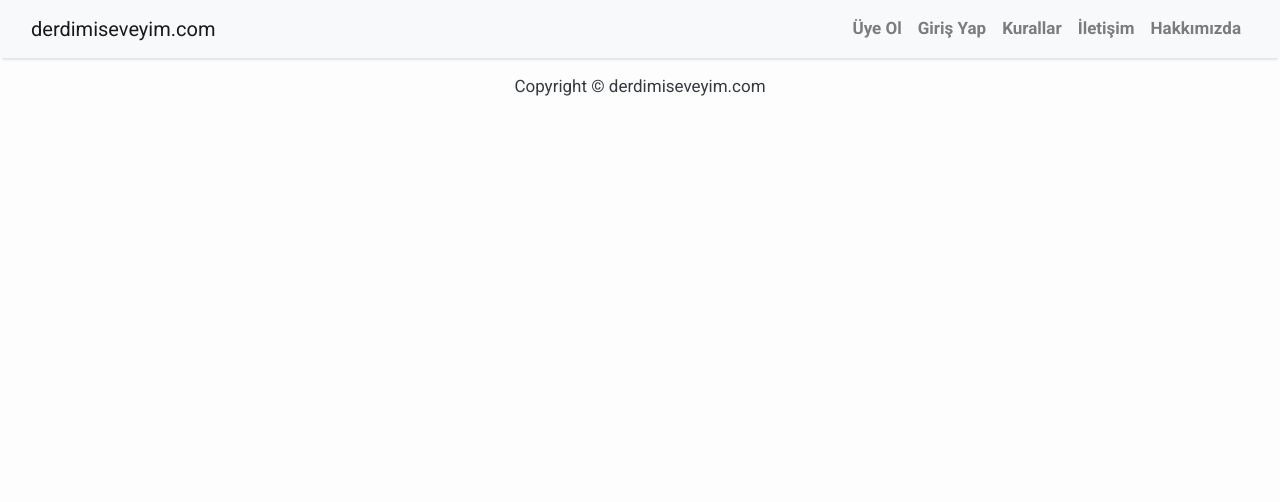
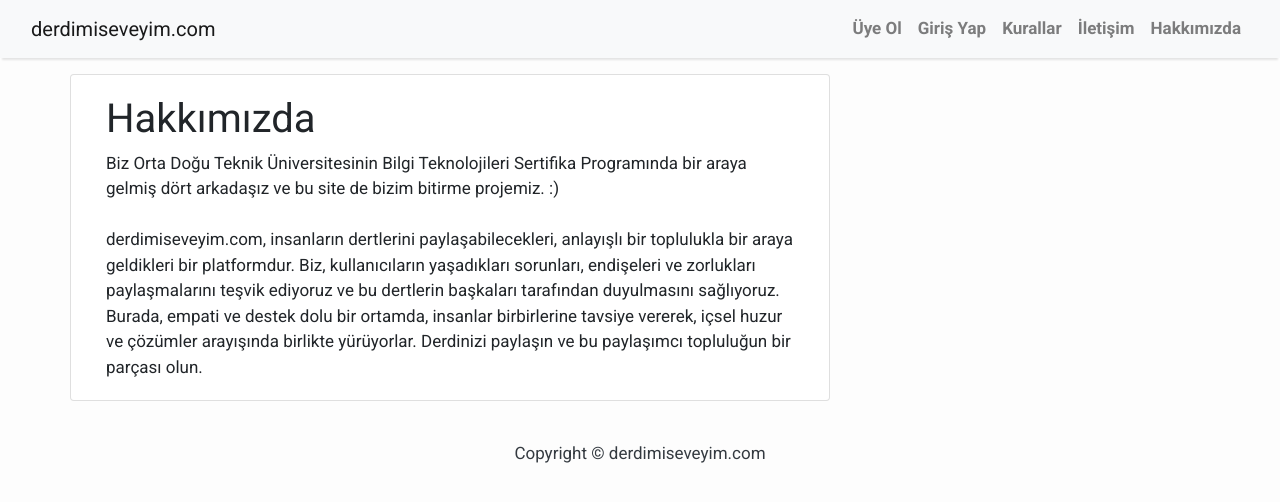
Before and after one commit to abdullahtuna/derdimiseveyim, a Django app: page /about/ in a window 1280 px wide. Shown: the top 502 px of the page. Run offline with Django 4.2, Linux system fonts and the light colour scheme; some libraries are stand-ins or nearby versions.

Commit message:
hakkımızda bölümü eklendi.

```diff
--- a/templates/about.html
+++ b/templates/about.html
@@ -6,5 +6,20 @@
 </head>
 <body>
 {% extends "base.html" %}
+{% block content %}
+<div class="container">
+  <div class="row">
+    <div class="col-md-8 card mb-4  mt-3 left  top">
+      <div class="card-body">
+        <h1>{% block title %} Hakkımızda {% endblock title %}</h1>
+        <p class="card-text ">Biz Orta Doğu Teknik Üniversitesinin Bilgi Teknolojileri Sertifika Programında bir araya gelmiş dört arkadaşız ve bu site de bizim bitirme projemiz. :)<br />
+
+<br />derdimiseveyim.com, insanların dertlerini paylaşabilecekleri, anlayışlı bir toplulukla bir araya geldikleri bir platformdur. Biz, kullanıcıların yaşadıkları sorunları, endişeleri ve zorlukları paylaşmalarını teşvik ediyoruz ve bu dertlerin başkaları tarafından duyulmasını sağlıyoruz. Burada, empati ve destek dolu bir ortamda, insanlar birbirlerine tavsiye vererek, içsel huzur ve çözümler arayışında birlikte yürüyorlar. Derdinizi paylaşın ve bu paylaşımcı topluluğun bir parçası olun.
+                 </p>
+      </div>
+    </div>
+  </div>
+</div>
+{% endblock %}
 </body>
 </html>
```
